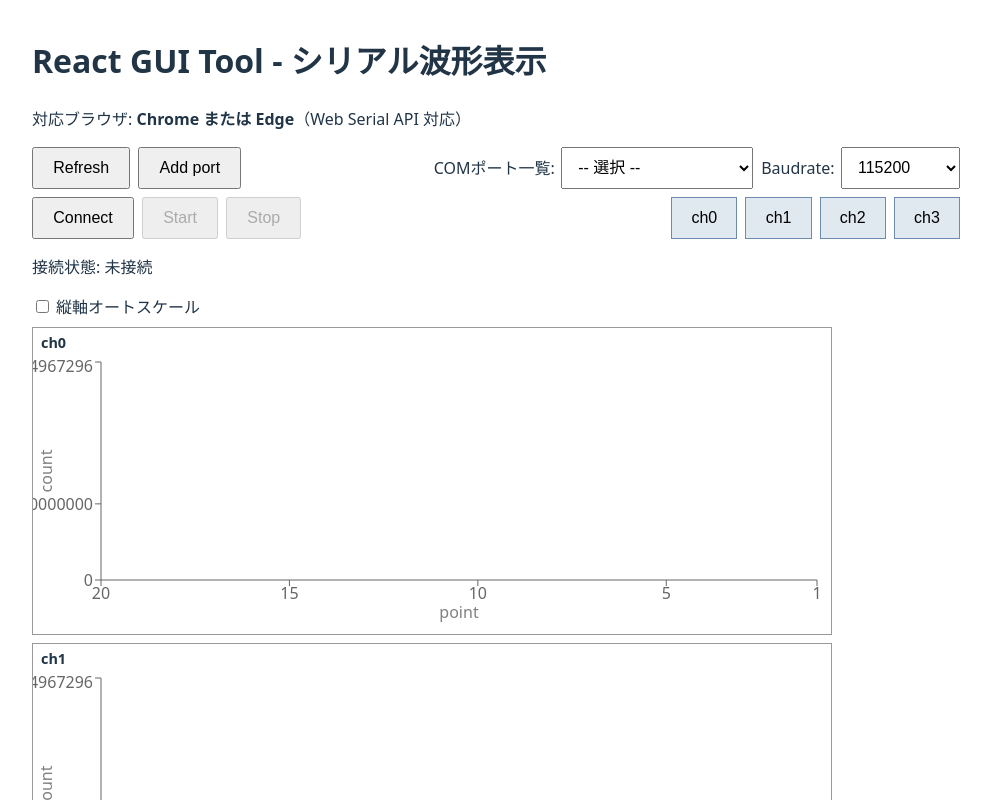
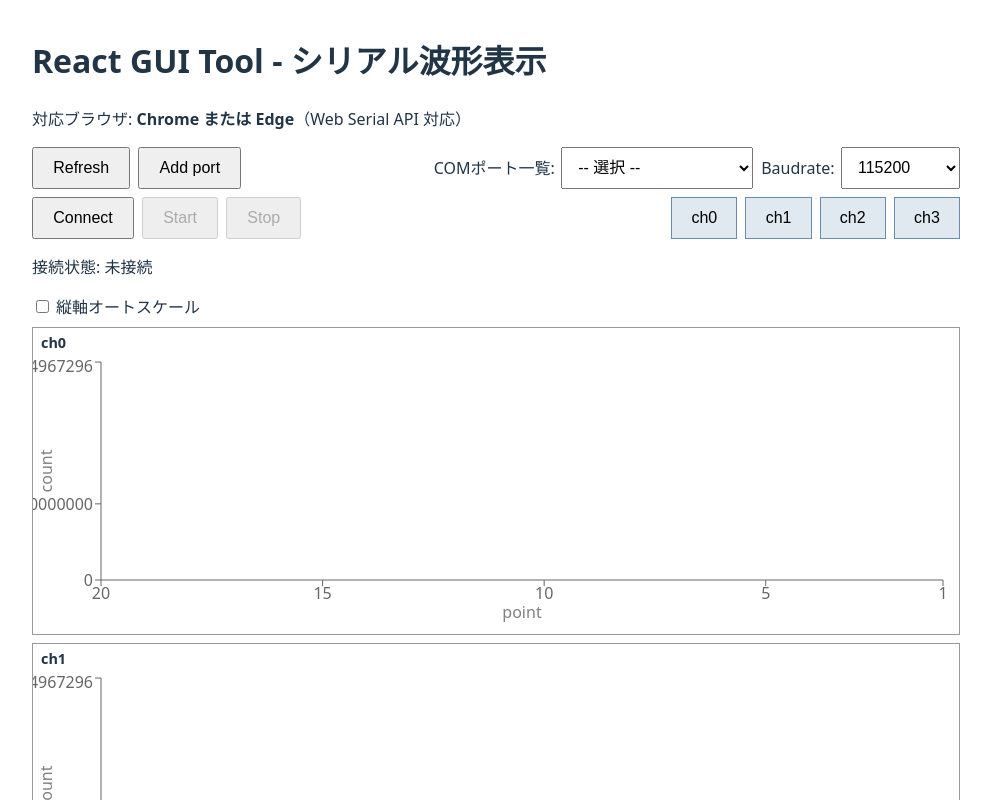
Before and after one commit to naoiw/react-gui-tool, a React (Vite) app: page / in a window 1280 px wide. Shown: the top 800 px of the page, without its empty margins (144-1135 px from the left). Built offline with nearby package versions, Linux system fonts and the light colour scheme.

Commit message:
style : グラフ横幅を調整

```diff
--- a/src/components/WaveformChart.tsx
+++ b/src/components/WaveformChart.tsx
@@ -64,7 +64,6 @@ function computeYDomain(buffer: number[], autoScale: boolean): [number, number]
 
 const DEFAULT_CHANNEL_VISIBLE: boolean[] = [true, true, true, true];
 
-const WIDTH = 800;
 const HEIGHT = 280;
 
 export function WaveformChart({
@@ -118,7 +117,7 @@ export function WaveformChart({
               data-channel={ch}
               style={{
                 display: channelVisible[ch] !== false ? undefined : 'none',
-                width: WIDTH,
+                width: '100%',
                 border: '1px solid #999',
                 boxSizing: 'border-box',
                 overflow: 'visible',
@@ -133,7 +132,7 @@ export function WaveformChart({
               >
                 {cfg.label}
               </div>
-              <ResponsiveContainer width={WIDTH} height={HEIGHT}>
+              <ResponsiveContainer width="100%" height={HEIGHT}>
                 <LineChart
                   data={chartData}
                   margin={{ top: 8, right: 16, left: 8, bottom: 24 }}
```
